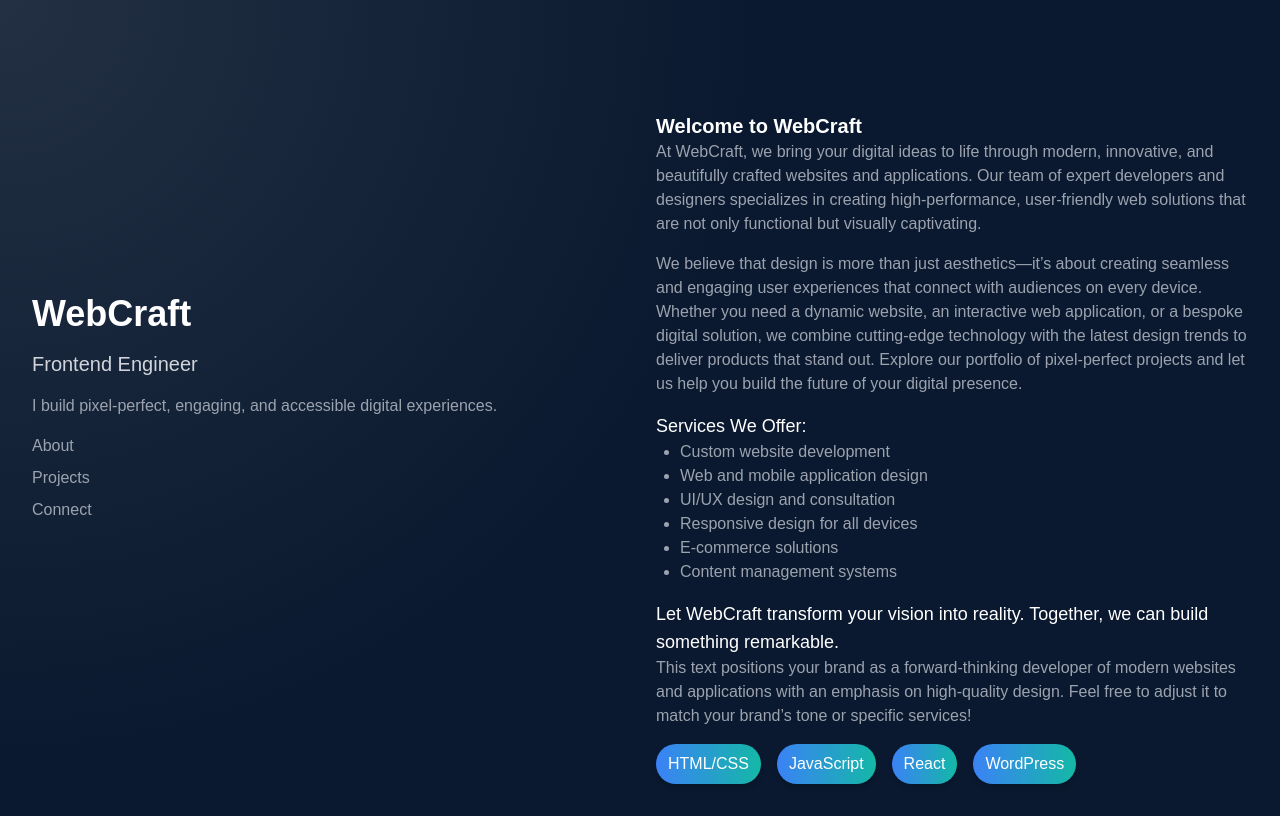
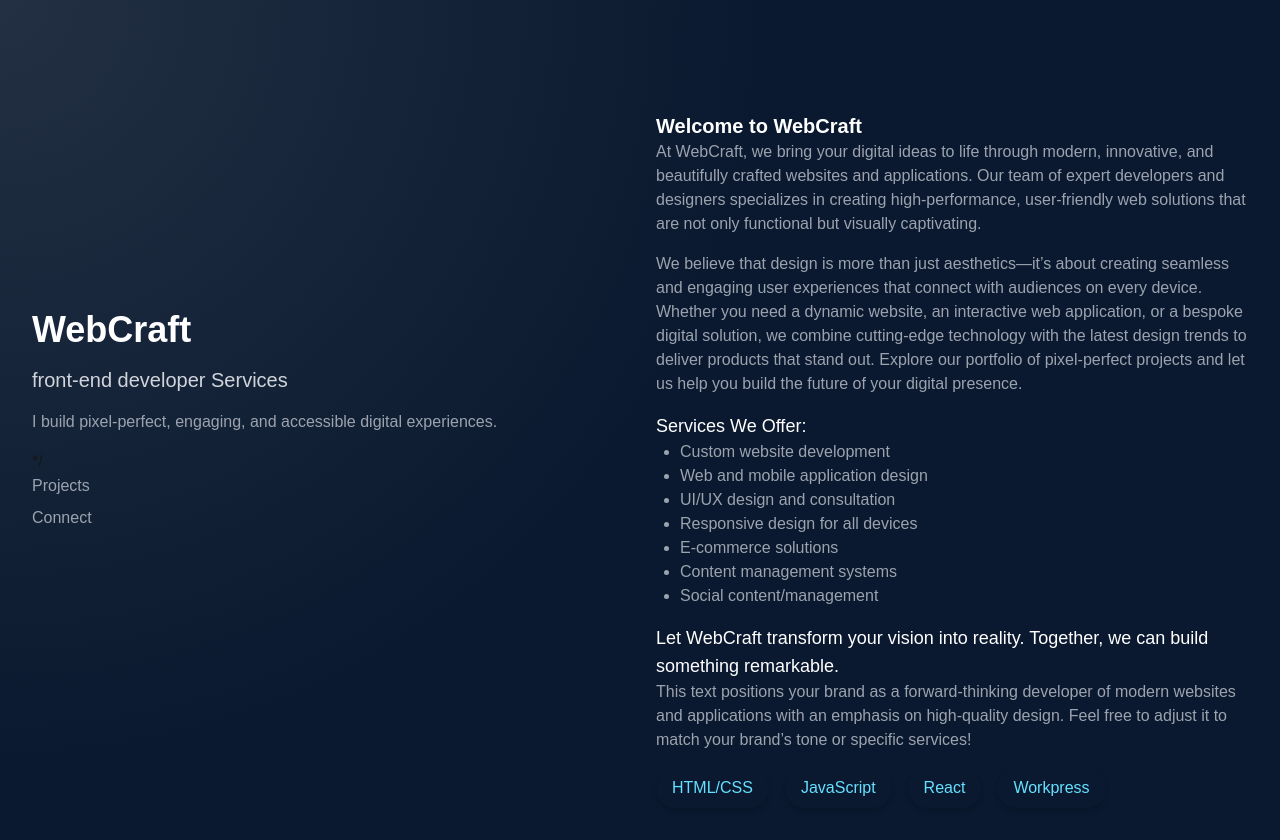
Before and after one commit to Minakoss/webcraft, a Next.js app: page / in a window 1280 px wide. Before the commit the page ends 816 px from the top, so only its background shows below. Built offline with nearby package versions, Linux system fonts and the light colour scheme.

Commit message:
create footer and color buttons in hero

```diff
--- a/package.json
+++ b/package.json
@@ -11,7 +11,8 @@
   "dependencies": {
     "next": "14.2.14",
     "react": "^18",
-    "react-dom": "^18"
+    "react-dom": "^18",
+    "react-icons": "^5.3.0"
   },
   "devDependencies": {
     "autoprefixer": "^10.4.20",
--- /dev/null
+++ b/src/app/components/Footer.js
@@ -0,0 +1,24 @@
+// components/Footer.js
+"use client"; // Ensure the component is rendered on the client side
+
+import { FaFacebookF } from "react-icons/fa";
+
+export default function Footer() {
+  return (
+    <footer className="relative w-full mt-8">
+      <div className="container mx-auto text-center p-4 border-t-2 border-b-2 border-black">
+        <p className="text-gray-400">© 2024 WebCraft. All rights reserved.</p>
+        <div className="flex justify-center mt-4">
+          <a
+            href="https://facebook.com"
+            target="_blank"
+            rel="noopener noreferrer"
+            className="text-gray-400 hover:text-white transition"
+          >
+            <FaFacebookF size={24} />
+          </a>
+        </div>
+      </div>
+    </footer>
+  );
+}
--- a/src/app/connect/page.js
+++ b/src/app/connect/page.js
@@ -146,9 +146,9 @@ export default function Connect() {
 
       {/* Back button at the bottom right */}
       <Link href="/" className="absolute bottom-4 right-4">
-        <button className="bg-gradient-to-r from-blue-500 to-teal-500 text-white font-bold py-2 px-4 rounded">
-          Back to Home
-        </button>
+        <span className="px-4 py-2  text-[#66E0FF] rounded-full shadow-md hover:bg-[#0A2540]">
+          Back to home
+        </span>
       </Link>
     </div>
   );
--- a/src/app/page.js
+++ b/src/app/page.js
@@ -1,7 +1,8 @@
-"use client"; // Ensure the component is rendered on the client side
+"use client"; // This marks the component as a Client Component
 
 import { useState, useEffect } from "react";
 import Link from "next/link"; // Import Link from next/link
+import Footer from "./components/Footer"; // Import Footer
 
 export default function Home() {
   const [mousePosition, setMousePosition] = useState({ x: 0, y: 0 });
@@ -34,7 +35,7 @@ export default function Home() {
             WebCraft
           </h1>
           <h2 className="text-md md:text-xl font-medium text-gray-300">
-            Frontend Engineer
+            front-end developer Services
           </h2>
           <p className="text-md text-gray-400">
             I build pixel-perfect, engaging, and accessible digital experiences.
@@ -43,9 +44,10 @@ export default function Home() {
           {/* Μενού πλοήγησης */}
           <nav className="mt-4 md:mt-8">
             <ul className="space-y-2">
-              <li className="text-md font-medium text-gray-400 hover:text-white cursor-pointer">
-                <Link href="/about">About</Link> {/* Link to the About page */}
-              </li>
+              {/* <li className="text-md font-medium text-gray-400 hover:text-white cursor-pointer">
+                <Link href="/about">About</Link> {/* Link to the About page
+              </li> */}
+              */
               <li className="text-md font-medium text-gray-400 hover:text-white cursor-pointer">
                 <Link href="/projects">Projects</Link>{" "}
                 {/* Link to the Projects page */}
@@ -91,6 +93,7 @@ export default function Home() {
               <li>Responsive design for all devices</li>
               <li>E-commerce solutions</li>
               <li>Content management systems</li>
+              <li>Social content/management</li>
             </ul>
           </div>
 
@@ -109,22 +112,24 @@ export default function Home() {
 
             {/* Τεχνολογίες */}
             <div className="flex flex-wrap space-x-2 md:space-x-4 mt-4">
-              <span className="px-3 py-2 bg-gradient-to-r from-blue-500 to-teal-500 text-white rounded-full shadow-md">
+              <span className="px-4 py-2 bg-[#0A192F] text-[#66E0FF] rounded-full shadow-md hover:bg-[#0A2540]">
                 HTML/CSS
               </span>
-              <span className="px-3 py-2 bg-gradient-to-r from-blue-500 to-teal-500 text-white rounded-full shadow-md">
+              <span className="px-4 py-2 bg-[#0A192F] text-[#66E0FF] rounded-full shadow-md hover:bg-[#0A2540]">
                 JavaScript
               </span>
-              <span className="px-3 py-2 bg-gradient-to-r from-blue-500 to-teal-500 text-white rounded-full shadow-md">
+              <span className="px-4 py-2 bg-[#0A192F] text-[#66E0FF] rounded-full shadow-md hover:bg-[#0A2540]">
                 React
               </span>
-              <span className="px-3 py-2 bg-gradient-to-r from-blue-500 to-teal-500 text-white rounded-full shadow-md">
-                WordPress
+              <span className="px-4 py-2 bg-[#0A192F] text-[#66E0FF] rounded-full shadow-md hover:bg-[#0A2540]">
+                Workpress
               </span>
             </div>
           </div>
         </div>
       </div>
+
+      {/* Προσθήκη Footer */}
     </div>
   );
 }
--- a/src/app/projects/page.js
+++ b/src/app/projects/page.js
@@ -85,9 +85,9 @@ export default function Projects() {
       </div>
       {/* Back button at the bottom right */}
       <Link href="/" className="absolute bottom-4 right-4">
-        <button className="bg-gradient-to-r from-blue-500 to-teal-500 text-white font-bold py-2 px-4 rounded">
-          Back to Home
-        </button>
+        <span className="px-4 py-2  text-[#66E0FF] rounded-full shadow-md hover:bg-[#0A2540]">
+          Back to home
+        </span>
       </Link>
     </div>
   );
```
Also changed, not shown: 1 other file (tests, documents, lock files or other folders).
